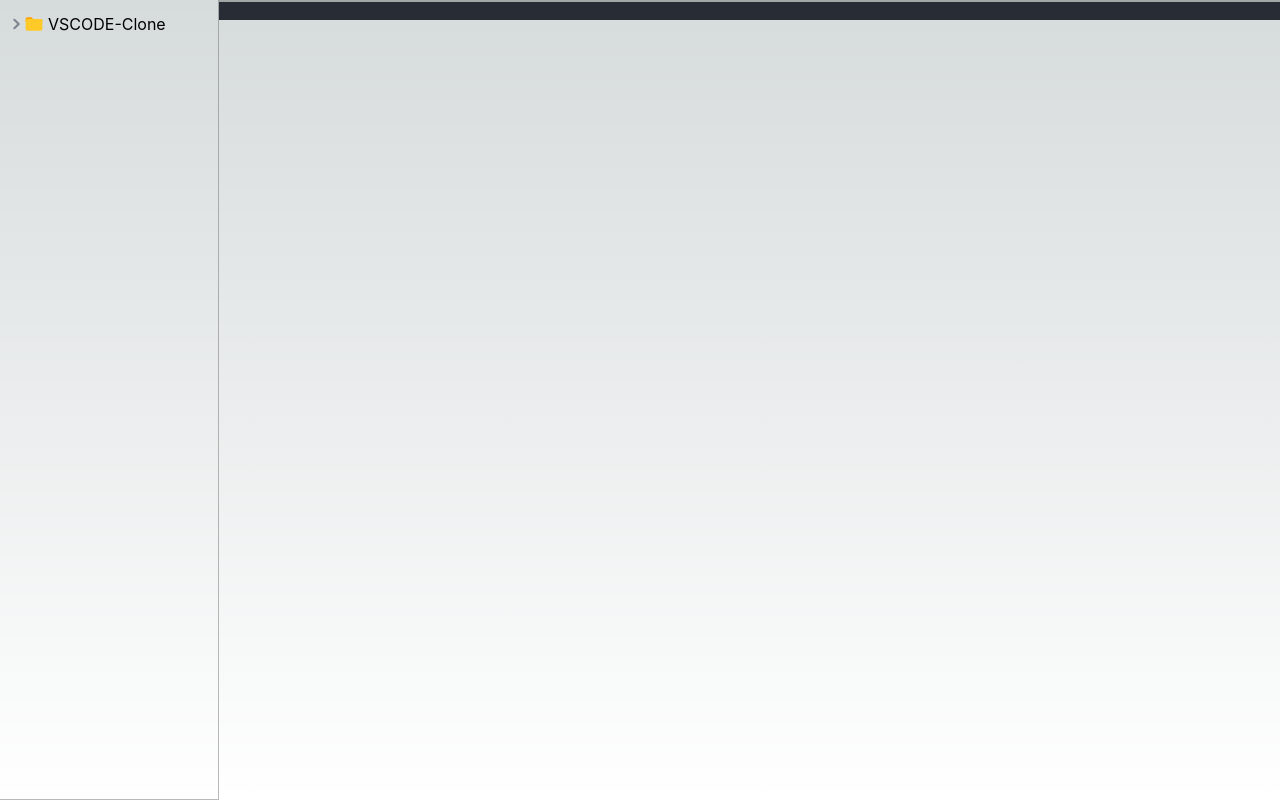
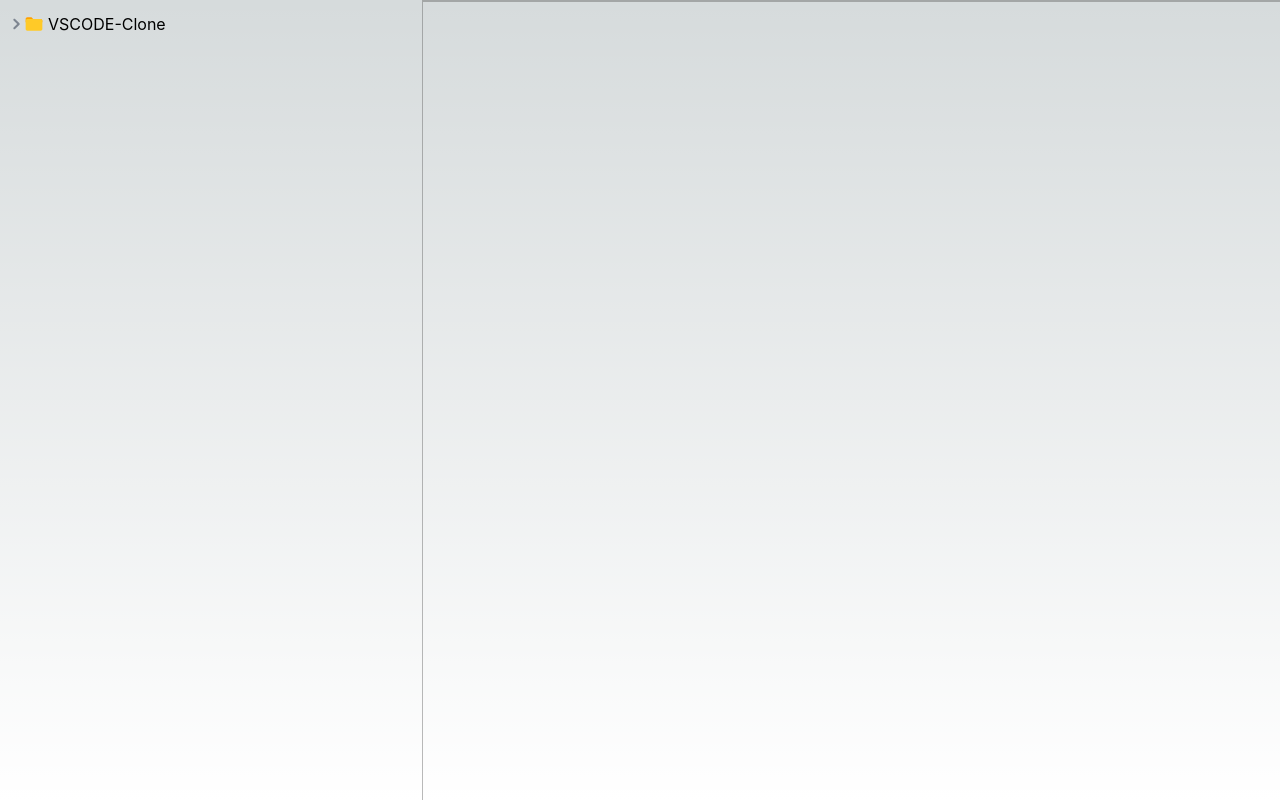
Before and after one commit to zeyadwaled25/vscode-clone, a React (Vite) app: page / in a window 1280 px wide. Built offline with nearby package versions, Linux system fonts and the light colour scheme.

Commit message:
feat: add ResizablePanel component and integrate it into App for improved layout management; update package dependencies

```diff
--- a/package.json
+++ b/package.json
@@ -15,6 +15,7 @@
     "react": "^19.1.0",
     "react-dom": "^19.1.0",
     "react-redux": "^9.2.0",
+    "react-resizable-panels": "^3.0.3",
     "react-syntax-highlighter": "^15.6.1",
     "tailwindcss": "^4.1.11",
     "uuid": "^11.1.0"
--- a/src/App.tsx
+++ b/src/App.tsx
@@ -1,16 +1,21 @@
 import OpenedFilesBar from "./components/OpenedFilesBar"
 import { fileTree } from "./data/fileTree"
 import RecursiveComponent from "./components/RecursiveComponent"
+import ResizablePanel from "./components/ResizablePanel"
 
 const App = () => {
 
   return (
     <div className="app">
       <div className="flex h-screen">
-        <div className="w-65 border-r border-[#64646473] py-3 px-2 border-b-[1px] border-[#64646473]">
-          <RecursiveComponent fileTree={fileTree} isRoot={true} />
-        </div>
-        <OpenedFilesBar />
+        <ResizablePanel
+          leftSide={
+            <div className="w-65 py-3 px-2">
+              <RecursiveComponent fileTree={fileTree} isRoot={true} />
+            </div>
+          }
+          rightSide={<OpenedFilesBar />}
+        />
       </div>
     </div>
   )
--- a/src/components/FileSyntaxHighlighter.tsx
+++ b/src/components/FileSyntaxHighlighter.tsx
@@ -6,6 +6,7 @@ interface IProps {
 }
 
 const FileSyntaxHighlighter = ({ content }: IProps) => {
+  if (!content) return null;
   return (
     <SyntaxHighlighter
       language="javascript"
--- /dev/null
+++ b/src/components/ResizablePanel.tsx
@@ -0,0 +1,29 @@
+import { type ReactNode } from "react";
+import { Panel, PanelGroup, PanelResizeHandle } from "react-resizable-panels";
+
+interface IProps {
+  defaultLayout?: number[] | undefined;
+  leftSide: ReactNode;
+  rightSide: ReactNode;
+}
+
+
+const ResizablePanel = ({ defaultLayout = [33, 67], leftSide, rightSide }: IProps) => {
+  const onLayout = (sizes: number[]) => {
+    document.cookie = `react-resizable-panels:layout=${JSON.stringify(sizes)}`;
+  };
+
+  return (
+    <PanelGroup autoSaveId="condition" direction="horizontal" onLayout={onLayout}>
+      <Panel defaultSize={defaultLayout[0]}>
+        {leftSide}
+      </Panel>
+      <PanelResizeHandle className="border-r border-[#64646473]"/>
+      <Panel defaultSize={defaultLayout[1]}>
+        {rightSide}
+      </Panel>
+    </PanelGroup>
+  );
+}
+
+export default ResizablePanel;
```
Also changed, not shown: 1 other file (tests, documents, lock files or other folders).
